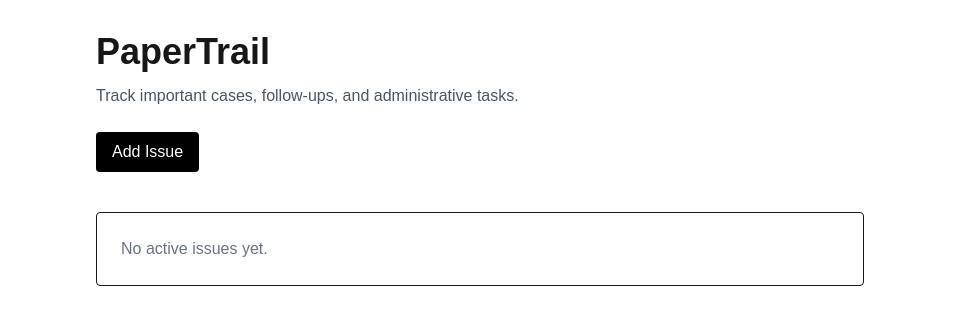
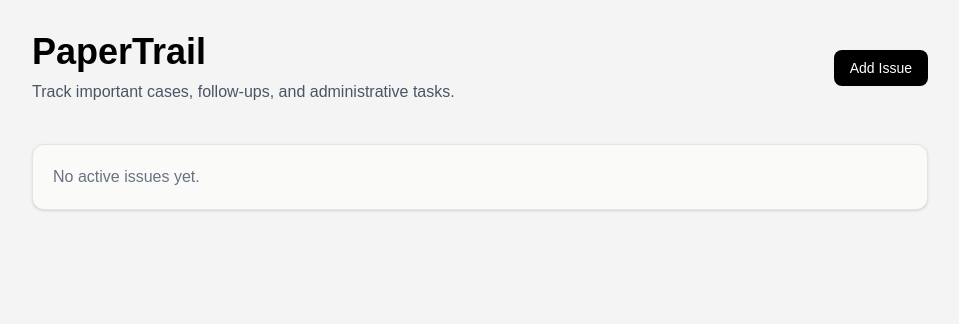
Before and after one commit to ksantiago/papertrail, a Next.js app: page / in a window 1280 px wide. Shown: the top 324 px of the page, without its empty margins (160-1119 px from the left). Built offline with nearby package versions, Linux system fonts and the light colour scheme.

Commit message:
set up initial papertrail layout

```diff
--- a/src/app/page.tsx
+++ b/src/app/page.tsx
@@ -1,18 +1,22 @@
 export default function Home() {
   return (
-    <main className="min-h-screen p-8">
-      <div className="mx-auto max-w-3xl">
-        <h1 className="text-4xl font-bold">PaperTrail</h1>
+    <main className="min-h-screen bg-zinc-100 p-8">
+      <div className="mx-auto max-w-4xl">
+        <div className="flex items-center justify-between">
+          <div>
+            <h1 className="text-4xl font-bold text-black">PaperTrail</h1>
 
-        <p className="mt-3 text-gray-600">
-          Track important cases, follow-ups, and administrative tasks.
-        </p>
+            <p className="mt-2 text-gray-600">
+              Track important cases, follow-ups, and administrative tasks.
+            </p>
+          </div>
 
-        <button className="mt-6 rounded bg-black px-4 py-2 text-white">
-          Add Issue
-        </button>
+          <button className="rounded-lg bg-black px-4 py-2 text-sm font-medium text-white hover:bg-gray-800">
+            Add Issue
+          </button>
+        </div>
 
-        <div className="mt-10 rounded border p-6">
+        <div className="mt-10 rounded-xl border border-zinc-200 bg-stone-50 p-5 shadow-sm">
           <p className="text-gray-500">No active issues yet.</p>
         </div>
       </div>
```
